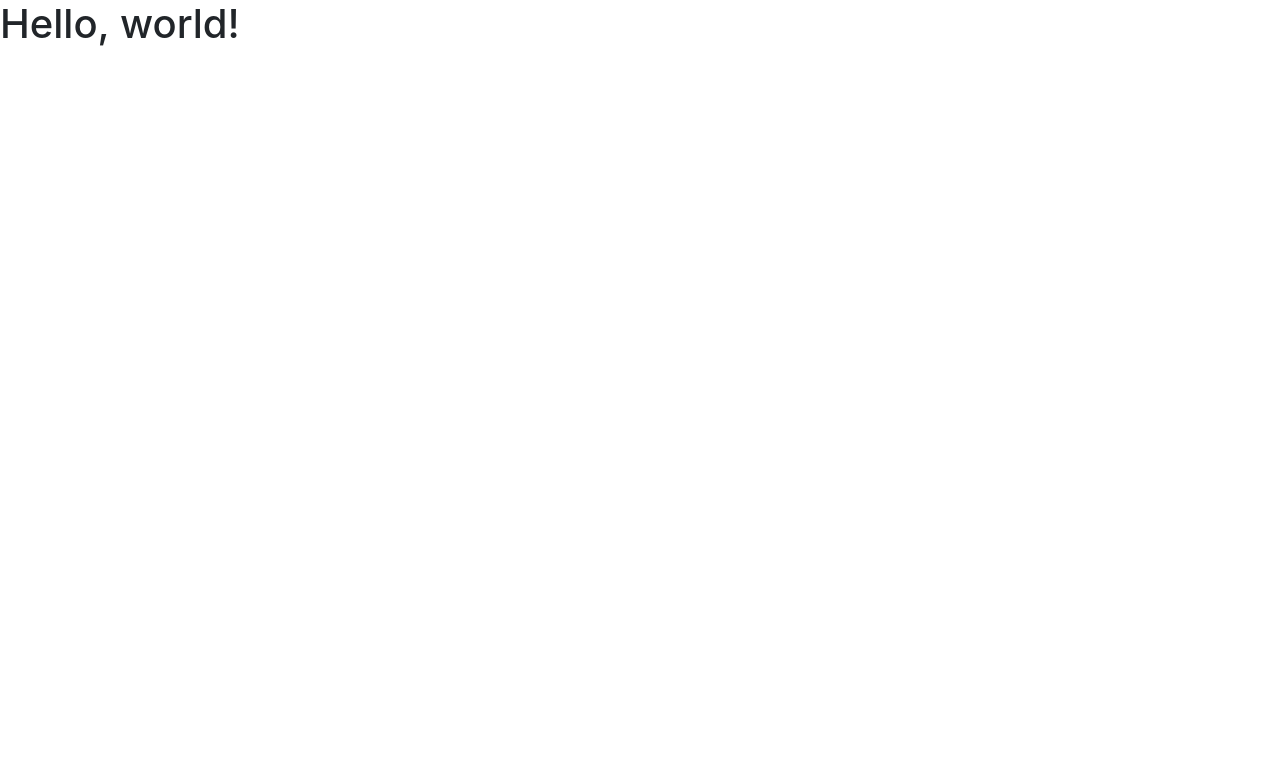
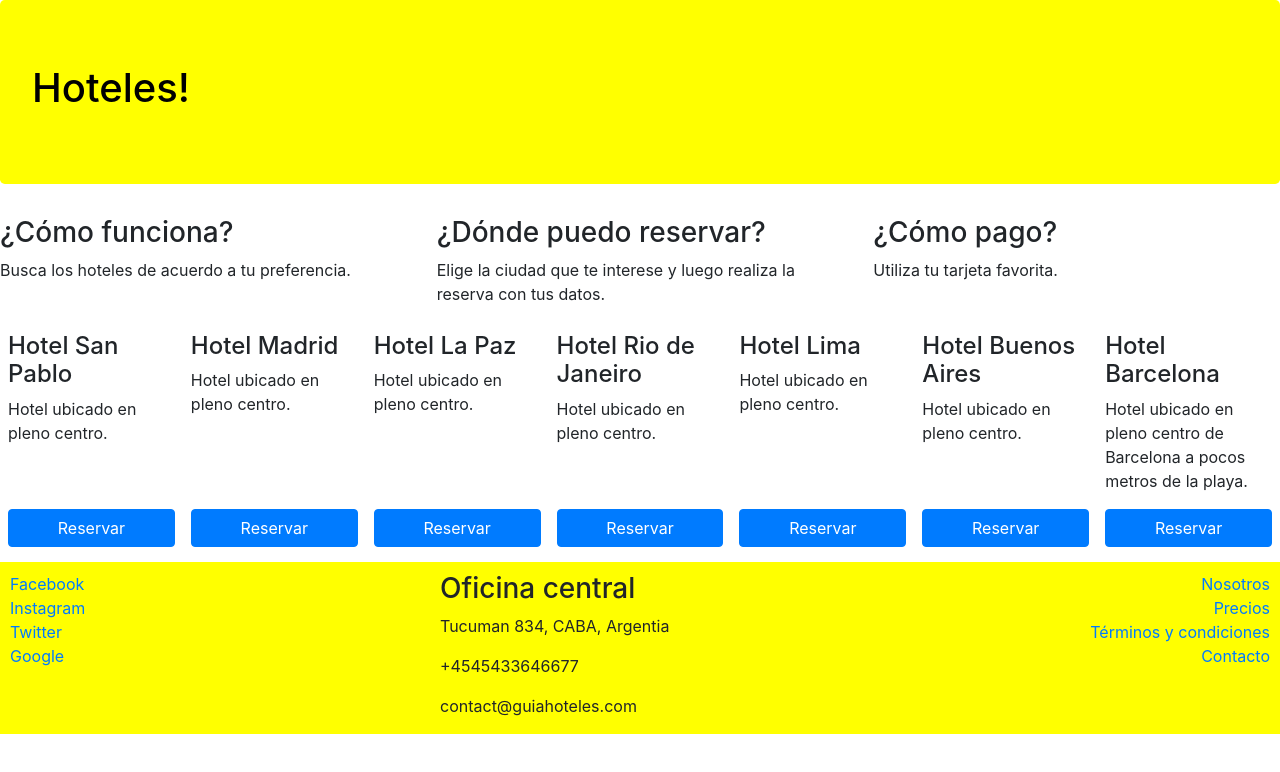
Before and after one commit to santiago5087/guia-hoteles, a website: page index.html in a window 1280 px wide. Drawn offline with nearby package versions, Linux system fonts and the light colour scheme.

Commit message:
Flex y Grid

```diff
--- /dev/null
+++ b/css/main.css
@@ -0,0 +1,23 @@
+.jumbotron {
+    background-color: yellow;
+    color: black;
+}
+
+footer {
+    padding: 10px 10px 0 10px;
+    background-color: yellow;
+    margin-bottom: 0;
+    margin-top: 10px;
+}
+
+.card-hotel {
+    display: flex;
+    flex-direction: column;
+    flex: 1 150px; /* cuantas unidades crecerá el flex-item para rellenar el espacio | tamaño base principal (ancho) */
+    padding: 5px 8px;
+    margin-top: 5px;
+}
+
+.btn-reserva {
+    width: 100%;
+}
--- a/index.html
+++ b/index.html
@@ -7,11 +7,93 @@
 
     <!-- Bootstrap CSS -->
     <link rel="stylesheet" href="node_modules/bootstrap/dist/css/bootstrap.min.css" integrity="sha384-Vkoo8x4CGsO3+Hhxv8T/Q5PaXtkKtu6ug5TOeNV6gBiFeWPGFN9MuhOf23Q9Ifjh" crossorigin="anonymous">
+    <link rel="stylesheet" href="css/main.css">
 
     <title>Hello, world!</title>
   </head>
   <body>
-    <h1>Hello, world!</h1>
+    <div class="jumbotron">
+        <h1 class="display-5">Hoteles!</h1>
+        </div>
+    </div>
+
+    <div class="row">
+      <div class="col-sm-4">
+        <h3>¿Cómo funciona?</h4>
+          <p>Busca los hoteles de acuerdo a tu preferencia.</p>
+      </div>
+      <div class="col-sm-4">
+        <h3>¿Dónde puedo reservar?</h4>
+          <p>Elige la ciudad que te interese y luego realiza la reserva con tus datos.</p>
+      </div>
+      <div class="col-sm-4">
+        <h3>¿Cómo pago?</h4>
+          <p>Utiliza tu tarjeta favorita.</p>
+      </div>
+    </div>
+
+    <div class="d-flex flex-wrap flex-row-reverse">
+      <div class="card-hotel">
+        <h4>Hotel Barcelona</h4>
+        <p>Hotel ubicado en pleno centro de Barcelona a pocos metros de la playa.</p>
+        <button class="btn btn-primary btn-reserva mt-auto">Reservar</button>
+      </div>
+      <div class="card-hotel">
+        <h4>Hotel Buenos Aires</h4>
+        <p>Hotel ubicado en pleno centro.</p>
+        <button class="btn btn-primary btn-reserva mt-auto">Reservar</button>
+      </div>
+      <div class="card-hotel">
+        <h4>Hotel Lima</h4>
+        <p>Hotel ubicado en pleno centro.</p>
+        <button class="btn btn-primary btn-reserva mt-auto">Reservar</button>
+      </div>
+      <div class="card-hotel">
+        <h4>Hotel Rio de Janeiro</h4>
+        <p>Hotel ubicado en pleno centro.</p>
+        <button class="btn btn-primary btn-reserva mt-auto">Reservar</button>
+      </div>
+      <div class="card-hotel">
+        <h4>Hotel La Paz</h4>
+        <p>Hotel ubicado en pleno centro.</p>
+        <button class="btn btn-primary btn-reserva mt-auto">Reservar</button>
+      </div>
+      <div class="card-hotel">
+        <h4>Hotel Madrid</h4>
+        <p>Hotel ubicado en pleno centro.</p>
+        <button class="btn btn-primary btn-reserva mt-auto">Reservar</button>
+      </div>
+      <div class="card-hotel">
+        <h4>Hotel San Pablo</h4>
+        <p>Hotel ubicado en pleno centro.</p>
+        <button class="btn btn-primary btn-reserva mt-auto">Reservar</button>
+      </div>
+    </div>
+
+    <footer>
+      <div class="row">
+        <div class="col-sm-4 d-flex flex-column">
+          <a href="http://www.facebook.com">Facebook</a>
+          <a href="http://www.instagram.com">Instagram</a>
+          <a href="http://www.twitter.com">Twitter</a>
+          <a href="http://www.google.com">Google</a>
+        </div>
+        <div class="col-sm-4">
+          <address>
+            <h3>Oficina central</h3>
+            <p>Tucuman 834, CABA, Argentia</p>
+            <p>+4545433646677</p>
+            <p>contact@guiahoteles.com</p>
+          </address>
+        </div>
+        <div class="col-sm-4 d-flex flex-column align-items-end">
+          <a href="http://www.facebook.com">Nosotros</a>
+          <a href="http://www.facebook.com">Precios</a>
+          <a href="http://www.facebook.com">Términos y condiciones</a>
+          <a href="http://www.facebook.com">Contacto</a>
+        </div>
+      </div>
+    </footer>
 
     <!-- Optional JavaScript -->
     <!-- jQuery first, then Popper.js, then Bootstrap JS -->
```
